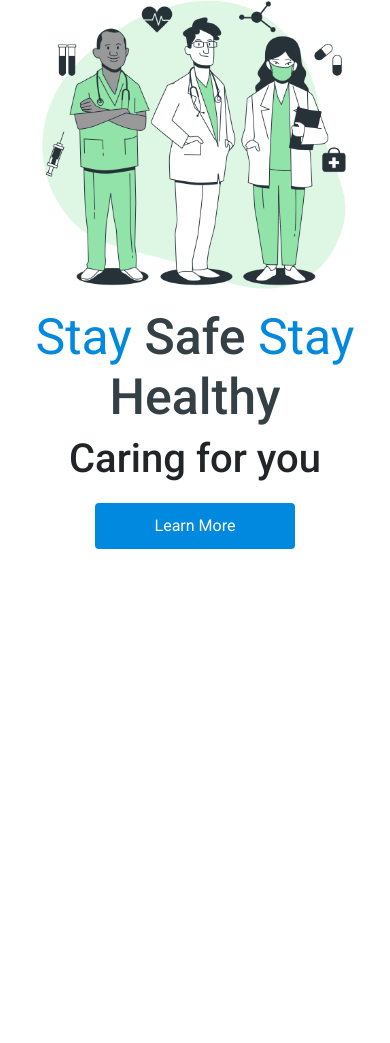
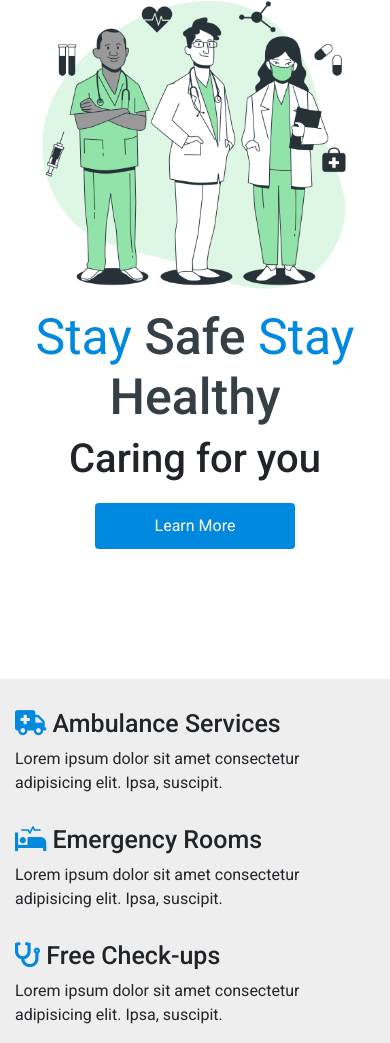
Before and after one commit to ashiqueabdullah/Hospital-Website, a plain HTML site: page index.html in a window 390 px wide. Shown: the part 143-1186 px from the top of the page. Before the commit the page ends 844 px from the top, so only its background shows below. Drawn offline with Linux system fonts and the light colour scheme.

Commit message:
About Area With Responsive

```diff
--- a/css/style.css
+++ b/css/style.css
@@ -66,6 +66,9 @@ header .nav-toggle{
 	top: 30%!important;
 	opacity: 1!important;
 }
+.header-active{
+	box-shadow: 1px 10px 31px -9px rgba(0,0,0,0.75);
+}
 
 /* Home section Start */
 .home{
@@ -108,3 +111,16 @@ header .nav-toggle{
 .home a.mybtn:hover:before{
 	bottom: 10%;
 }
+/* About Section Start */
+.about{
+	background-color: #eee;
+}
+.about .box{
+	margin-top: 30px;
+}
+.about .box h3{
+	font-size: 25px;
+}
+.about .box h3 i{
+	color: var(--blue);
+}
--- a/index.html
+++ b/index.html
@@ -1,30 +1,20 @@
 <!DOCTYPE html>
 <html lang="en">
-
     <head>
         <meta charset="UTF-8">
         <meta name="viewport" content="width=device-width, initial-scale=1.0">
         <meta http-equiv="X-UA-Compatible" content="ie=edge">
         <title>Heath Care</title>
-
-
         <!--  Bootstrap css file  -->
         <link rel="stylesheet" href="./css/bootstrap.min.css">
-
         <!--  font awesome icons  -->
         <link rel="stylesheet" href="./css/all.min.css">
-
-
         <!--  custom css file  -->
         <link rel="stylesheet" href="./css/style.css">
-
         <!--  Responsive css file  -->
         <link rel="stylesheet" href="./css/responsive.css">
-
     </head>
-
     <body>
-
         <!--  ======================= Start Header Area ============================== -->
         <header>
             <div class="container">
@@ -33,7 +23,7 @@
                     <ul>
                         <li><a href="#home">Home</a></li>
                         <li><a href="#about">About</a></li>
-                    <li><a href="#facility">Facility</a></li>
+                        <li><a href="#facilities">Facilities</a></li>
                         <li><a href="#review">Review</a></li>
                         <li><a href="#contact">Contact</a></li>
                         <li><a href="#post">Post</a></li>
@@ -43,9 +33,7 @@
             </div>
         </header>
         <!--  ======================= End Header Area ============================== -->
-
         <!--  ======================= Start Main Area ================================ -->
-
         <section class="home" id="home">
             <div class="container">
                 <div class="row min-vh-100 align-items-center text-center text-md-left">
@@ -61,20 +49,39 @@
             </div>
         </section>
 
-
         <!--  ======================= End Main Area ================================ -->
-
-
+        <!--  ======================= Start About Area ================================ -->
+        <div class="about" id="about">
+            <div class="container">
+                <div class="row min-vh-100 align-items-center">
+                    <div class="col-md-6 ">
+                        <div class="box">
+                            <h3> <i class="fas fa-ambulance"></i> Ambulance Services </h3>
+                            <p>Lorem ipsum dolor sit amet consectetur adipisicing elit. Ipsa, suscipit.</p>
+                        </div>
+                        <div class="box">
+                            <h3> <i class="fas fa-procedures"></i> Emergency Rooms </h3>
+                            <p>Lorem ipsum dolor sit amet consectetur adipisicing elit. Ipsa, suscipit.</p>
+                        </div>
+                        <div class="box">
+                            <h3> <i class="fas fa-stethoscope"></i> Free Check-ups </h3>
+                            <p>Lorem ipsum dolor sit amet consectetur adipisicing elit. Ipsa, suscipit.</p>
+                        </div>
+                    </div>
+                    <div class="col-md-6 d-none d-md-block">
+                        <img src="img/clipart-doctor-lady-doctor-11.png" width="100%" alt="">
+                    </div>
+                </div>
+            </div>
+        </div>
+        <!--  ======================= End About Area ================================ -->
+        <!--  ======================= Start Facilities Area ================================ -->
+        <!--  ======================= End Facilities Area ================================ -->
         <!--  Jquery js file  -->
         <script src="./js/jquery.3.4.1.js"></script>
-
         <!--  Bootstrap js file  -->
         <script src="./js/bootstrap.min.js"></script>
-
         <!--  custom js file  -->
         <script src="./js/main.js"></script>
-
-
     </body>
-
 </html>
--- a/js/main.js
+++ b/js/main.js
@@ -8,6 +8,12 @@ $(document).ready(function () {
  	 $(window).on('load scroll',function(){
  	 	$('fa-bars').removeClass('fa-times');
  		$('.nav').removeClass('nav-toggle');
+
+ 		if($(window).scrollTop() > 10){
+ 	 	$('header').addClass('header-active');
+ 	 }else{
+ 	 	$('header').removeClass('header-active');
+ 	 }
  	 });
 
 });
```
Lines whose indentation alone changed are shown as unchanged.
